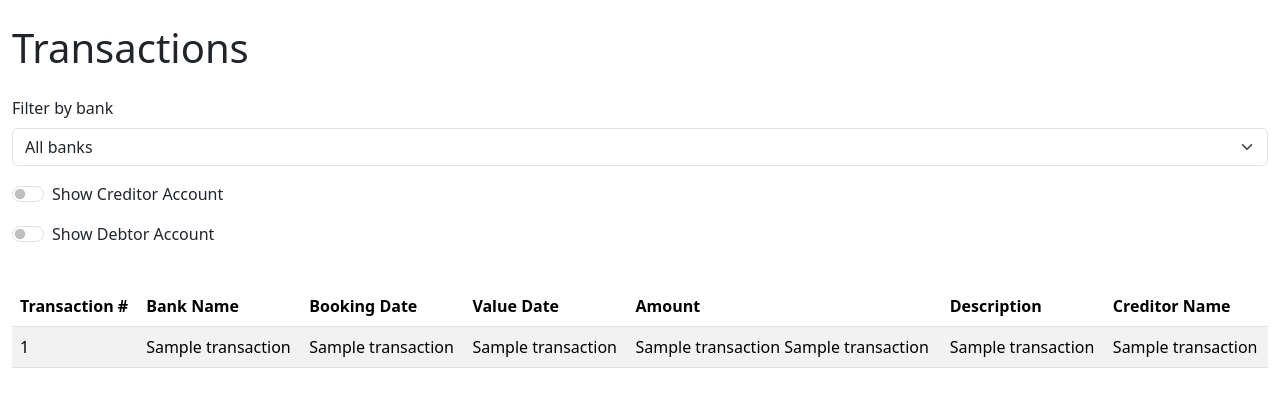
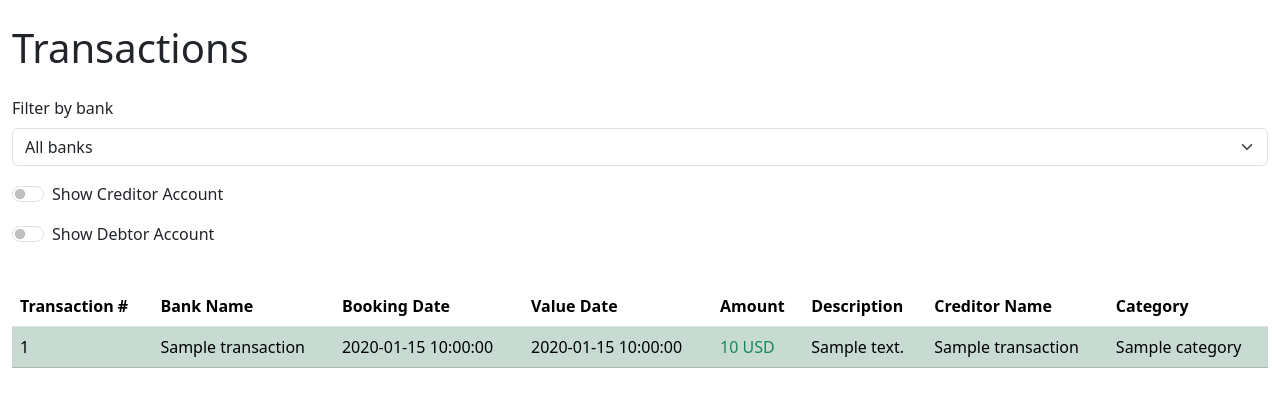
Before and after one commit to tobiasschuerg/bank_transaction_donwloader, a Flask app: template frontend/templates/index.html in a window 1280 px wide. Shown: the top 407 px of the page. Run offline with Flask 3, Linux system fonts and the light colour scheme; the template is opened without the code that fills it: most values are stand-ins (such as "Sample title", 1, 10 or a date in 2020); data that the repository does not hold is empty; some libraries are stand-ins or nearby versions.

Commit message:
feature: add category to each transaction

```diff
--- a/database.py
+++ b/database.py
@@ -8,23 +8,33 @@ def connect_to_db(db_folder="transactions", db_filename="transactions.db"):
 
     db_filepath = os.path.join(db_folder, db_filename)
     conn = sqlite3.connect(db_filepath)
+    conn.row_factory = sqlite3.Row
     c = conn.cursor()
 
-    # Create tables for banks and transactions if they don't exist
+    # Create tables for transactions, banks, and categories
+    c.execute('''CREATE TABLE IF NOT EXISTS transactions (
+                        transactionId TEXT PRIMARY KEY,
+                        bankName TEXT NOT NULL,
+                        bookingDate TEXT NOT NULL,
+                        valueDate TEXT,
+                        amount REAL NOT NULL,
+                        currency TEXT NOT NULL,
+                        description TEXT,
+                        creditorName TEXT,
+                        creditorAccount TEXT,
+                        debtorAccount TEXT,
+                        category TEXT,
+                        FOREIGN KEY (bankName) REFERENCES banks (bankName),
+                        FOREIGN KEY (category) REFERENCES categories (category)
+                    )''')
     c.execute('''CREATE TABLE IF NOT EXISTS banks (
-                    bankName text PRIMARY KEY,
-                    iban text NOT NULL)''')
+                        bankName TEXT PRIMARY KEY,
+                        iban TEXT NOT NULL
+                    )''')
+    c.execute('''CREATE TABLE IF NOT EXISTS categories (
+                        id INTEGER PRIMARY KEY,
+                        category TEXT NOT NULL UNIQUE
+                    )''')
 
-    c.execute('''CREATE TABLE IF NOT EXISTS transactions (
-                    transactionId text PRIMARY KEY,
-                    bankName text NOT NULL,
-                    bookingDate date NOT NULL,
-                    valueDate date,
-                    amount real NOT NULL,
-                    currency text,
-                    description text,
-                    creditorName text,
-                    creditorAccount text,
-                    debtorAccount text,
-                    FOREIGN KEY (bankName) REFERENCES banks(bankName))''')
+    conn.commit()
     return conn
--- a/frontend/app.py
+++ b/frontend/app.py
@@ -1,4 +1,6 @@
-from flask import Flask, render_template, request
+import pprint
+
+from flask import Flask, render_template, request, jsonify
 
 from database import connect_to_db
 
@@ -19,7 +21,7 @@ def get_transactions_from_db(selected_bank):
 
     if selected_bank:
         c.execute('''
-            SELECT t.transactionId, b.bankName, b.iban, t.bookingDate, t.valueDate, t.amount, t.currency, t.description, t.creditorName, t.creditorAccount, t.debtorAccount
+            SELECT *
             FROM transactions t
             JOIN banks b ON t.bankName = b.bankName
             WHERE b.bankName = ?
@@ -27,7 +29,7 @@ def get_transactions_from_db(selected_bank):
         ''', (selected_bank,))
     else:
         c.execute('''
-            SELECT t.transactionId, b.bankName, b.iban, t.bookingDate, t.valueDate, t.amount, t.currency, t.description, t.creditorName, t.creditorAccount, t.debtorAccount
+            SELECT *
             FROM transactions t
             JOIN banks b ON t.bankName = b.bankName
             ORDER BY t.bookingDate DESC
@@ -47,5 +49,35 @@ def get_banks_from_db():
     return banks
 
 
+@app.route('/categories', methods=['GET'])
+def get_categories():
+    conn = connect_to_db("../transactions")
+    c = conn.cursor()
+    c.execute("SELECT * FROM categories")
+    categories = [{"id": row['id'], "category": row['category']} for row in c.fetchall()]
+    conn.close()
+    return jsonify(categories)
+
+
+@app.route('/transaction/<transaction_id>/category', methods=['PUT'])
+def update_transaction_category(transaction_id):
+    data = request.get_json()
+    category_id = data['category_id']
+
+    conn = connect_to_db("../transactions")
+    c = conn.cursor()
+
+    # Get the category name based on the category ID
+    c.execute("SELECT category FROM categories WHERE id = ?", (category_id,))
+    category = c.fetchone()[0]
+
+    # Update the transaction with the category name
+    c.execute('UPDATE transactions SET category = ? WHERE transactionId = ?', (category, transaction_id))
+    conn.commit()
+    conn.close()
+
+    return '', 204
+
+
 if __name__ == '__main__':
     app.run(debug=True)
--- a/frontend/static/js/script.js
+++ b/frontend/static/js/script.js
@@ -48,3 +48,80 @@ document.addEventListener("DOMContentLoaded", function () {
         return new bootstrap.Tooltip(tooltipTriggerEl);
     });
 });
+
+document.addEventListener("DOMContentLoaded", function () {
+    // Add event listeners for save-category buttons
+    fetchCategories();
+    const saveCategoryButtons = document.querySelectorAll(".save-category");
+    saveCategoryButtons.forEach((button) => {
+        button.addEventListener("click", function (event) {
+            const selectElement = event.target.previousElementSibling;
+            const category = selectElement.value;
+            const transactionId = event.target.parentElement.parentElement.firstElementChild.innerText;
+            saveCategory(transactionId, category);
+        });
+    });
+});
+
+async function fetchCategories() {
+    const response = await fetch('/categories');
+    const categories = await response.json();
+    const categoryDropdowns = document.querySelectorAll('.category-select');
+    categoryDropdowns.forEach(async (dropdown) => {
+        const transactionDescription = dropdown.dataset.description;
+        let suggestedCategory = null;
+
+        if (transactionDescription) {
+            suggestedCategory = await getCategorySuggestion(transactionDescription);
+            console.log(transactionDescription, " -> ", suggestedCategory)
+        }
+
+        categories.forEach((categoryObj) => {
+            const option = document.createElement('option');
+            option.value = categoryObj.id;
+            option.innerText = categoryObj.category;
+            dropdown.appendChild(option);
+
+            if (suggestedCategory.suggested_category === categoryObj.category && suggestedCategory.confidence > 0.2) {
+                console.log("selected", transactionDescription, suggestedCategory)
+                option.selected = true;
+            }
+        });
+    });
+}
+
+
+async function saveCategory(transactionId, categoryId) {
+    console.log("category id:", categoryId)
+    const response = await fetch(`/transaction/${transactionId}/category`, {
+        method: 'PUT',
+        headers: {
+            'Content-Type': 'application/json',
+        },
+        body: JSON.stringify({ category_id: categoryId }),
+    });
+
+    if (response.ok) {
+        location.reload();
+    } else {
+        console.error("Failed to save category");
+    }
+}
+
+async function getCategorySuggestion(transactionDescription) {
+    const formData = new FormData();
+    formData.append('transaction', transactionDescription);
+
+    const response = await fetch('http://127.0.0.1:5001/api/suggest_category', {
+        method: 'POST',
+        body: formData,
+    });
+
+    if (response.ok) {
+        const data = await response.json();
+        return data;
+    } else {
+        console.error('Failed to fetch category suggestion');
+        return null;
+    }
+}
--- a/frontend/templates/index.html
+++ b/frontend/templates/index.html
@@ -4,8 +4,10 @@
     <meta charset="UTF-8">
     <meta name="viewport" content="width=device-width, initial-scale=1.0">
     <title>Transactions</title>
-    <!-- Add Bootstrap CSS -->
+    <!-- Bootstrap CSS -->
     <link href="https://cdn.jsdelivr.net/npm/bootstrap@5.3.0-alpha1/dist/css/bootstrap.min.css" rel="stylesheet">
+    <!-- Bootstrap Icons -->
+    <link rel="stylesheet" href="https://cdn.jsdelivr.net/npm/bootstrap-icons@1.7.2/font/bootstrap-icons.css">
 </head>
 <body class="container-fluid">
 <h1 class="my-4">Transactions</h1>
@@ -46,31 +48,56 @@
             <th scope="col">Creditor Name</th>
             <th scope="col" class="creditor-account">Creditor Account</th>
             <th scope="col" class="debtor-account">Debtor Account</th>
+            <th scope="col">Category</th>
         </tr>
         </thead>
 
         <tbody>
         {% for transaction in transactions %}
-        <tr class="{% if transaction[5] > 0 %}table-success{% elif transaction[5] < -100 %}table-danger{% endif %}">
-            <td>{{ transaction[0] }}</td>
-            <td data-bs-toggle="tooltip" data-bs-placement="top" title="IBAN: {{ transaction[2] }}">
-                {{ transaction[1] }}
+        <tr class="{% if transaction['amount'] > 0 %}table-success{% elif transaction['amount'] < -100 %}table-danger{% endif %}">
+            <td>{{ transaction['transactionId'] }}</td>
+            <td data-bs-toggle="tooltip" data-bs-placement="top" title="IBAN: {{ transaction['iban'] }}">
+                {{ transaction['bankName'] }}
             </td>
-            <td class="text-nowrap">{{ transaction[3] }}</td>
-            <td class="text-nowrap">{{ transaction[4] }}</td>
-            <td class="{% if transaction[5] > 0 %}text-success{% elif transaction[5] < 0 %}text-danger{% endif %}">
-                {{ transaction[5] }}&nbsp;{{ transaction[6] }}
+            <td class="text-nowrap">{{ transaction['bookingDate'] }}</td>
+            <td class="text-nowrap">{{ transaction['valueDate'] }}</td>
+            <td class="{% if transaction['amount'] > 0 %}text-success{% elif transaction['amount'] < 0 %}text-danger{% endif %}">
+                {{ transaction['amount'] }}&nbsp;{{ transaction['currency'] }}
             </td>
-            <td>{{ transaction[7] }}</td>
-            <td>{{ transaction[8] }}</td>
+            <td>{{ transaction['description'] }}</td>
+            <td>{{ transaction['creditorName'] }}</td>
             <td class="creditor-account">{{ transaction[9] }}</td>
             <td class="debtor-account">{{ transaction[10] }}</td>
+            <td class="text-nowrap">
+                {% if transaction['category'] %}
+                {{ transaction['category'] }}
+                {% else %}
+                <div class="d-flex">
+                    <select class="form-select form-select-sm category-select" data-description="{{ transaction[7] }}">
+                        <option value="">Select category</option>
+                    </select>
+
+                    <button type="button" class="btn btn-sm btn-outline-secondary ms-1"
+                            onclick="saveCategory('{{ transaction[0] }}', this.previousElementSibling.selectedOptions[0].value)">
+                        <i class="bi bi-check"></i>
+                    </button>
+
+                </div>
+                {% endif %}
+            </td>
         </tr>
         {% endfor %}
 
         </tbody>
     </table>
 </div>
+
+<style>
+    .category-select {
+        min-width: 200px;
+        text-overflow: ellipsis;
+    }
+</style>
 
 <!-- Add Bootstrap JS -->
 <script src="https://cdn.jsdelivr.net/npm/@popperjs/core@2.11.6/dist/umd/popper.min.js"></script>
```
Also changed, not shown: export.py (+36 -9 lines), 1 other file.
